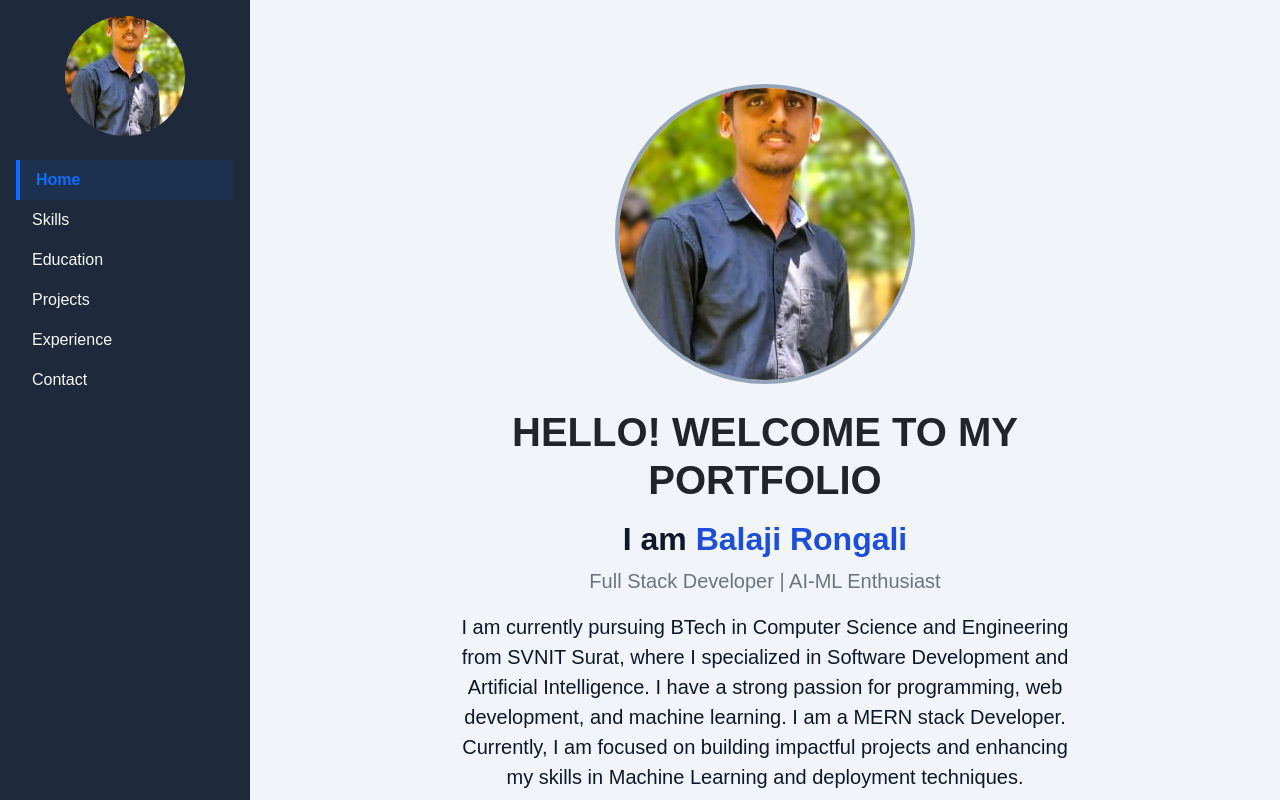
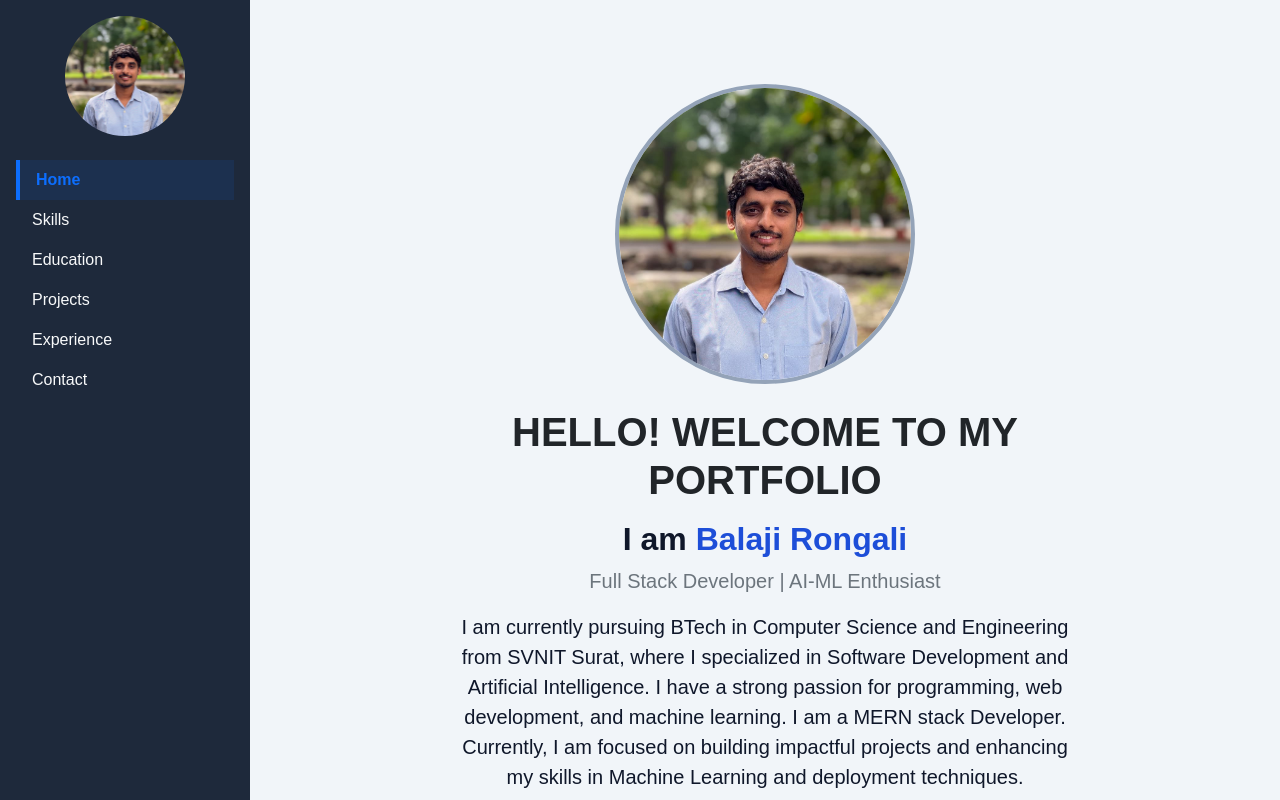
Before and after one commit to balajirongali/Portfolio, a React (Create React App) app: page / in a window 1280 px wide. Built offline with nearby package versions, Linux system fonts and the light colour scheme.

Commit message:
updated profile photo

```diff
--- a/src/components/Education.js
+++ b/src/components/Education.js
@@ -18,7 +18,7 @@ function Education() {
                                 <h5 className="card-title fw-bold">Sardar Vallabhbhai National Institute of Technology (SVNIT), Surat</h5>
                                 <p className="card-text"><strong>Degree:</strong> B.Tech in Computer Science and Engineering</p>
                                 <p><strong>Duration:</strong> 2022 – Present</p>
-                                <p><strong>CGPA:</strong> 8.31</p>
+                                <p><strong>CGPA:</strong> 8.39</p>
                                 <p><strong>Coursework:</strong> Data Structures, Algorithms, OS, COA, DBMS, OOP, Web Dev, CN, AI/ML, MIT, System Software, CI/CD Tools, InfoSec, Cloud, Data Science</p>
                             </div>
                         </div>
--- a/src/components/Home.js
+++ b/src/components/Home.js
@@ -9,7 +9,7 @@ const Home = () => {
       <div className="row justify-content-center mb-4">
         <div className="col-auto">
           <img
-            src="/profile_img.jpg"
+            src="/profile_img3.jpg"
             alt="Profile"
             className="rounded-circle"
             style={{
--- a/src/components/Sidebar.js
+++ b/src/components/Sidebar.js
@@ -78,7 +78,7 @@ function Sidebar() {
         }}
       >
         <img
-          src="/profile_img.jpg"
+          src="/profile_img3.jpg"
           alt="Profile"
           className="rounded-circle mb-4"
           style={{ width: '120px', height: '120px', objectFit: 'cover' }}
@@ -163,7 +163,7 @@ function Sidebar() {
         </div>
         <div className="offcanvas-body" style={{ backgroundColor: '#1e293b' }}>
           <img
-            src="/profile_img.jpg"
+            src="/profile_img3.jpg"
             alt="Profile"
             className="rounded-circle mb-4 d-block mx-auto"
             style={{ width: '120px', height: '120px', objectFit: 'cover' }}
```
Also changed, not shown: public/profile_img2.jpg (added), public/profile_img3.jpg (added).
